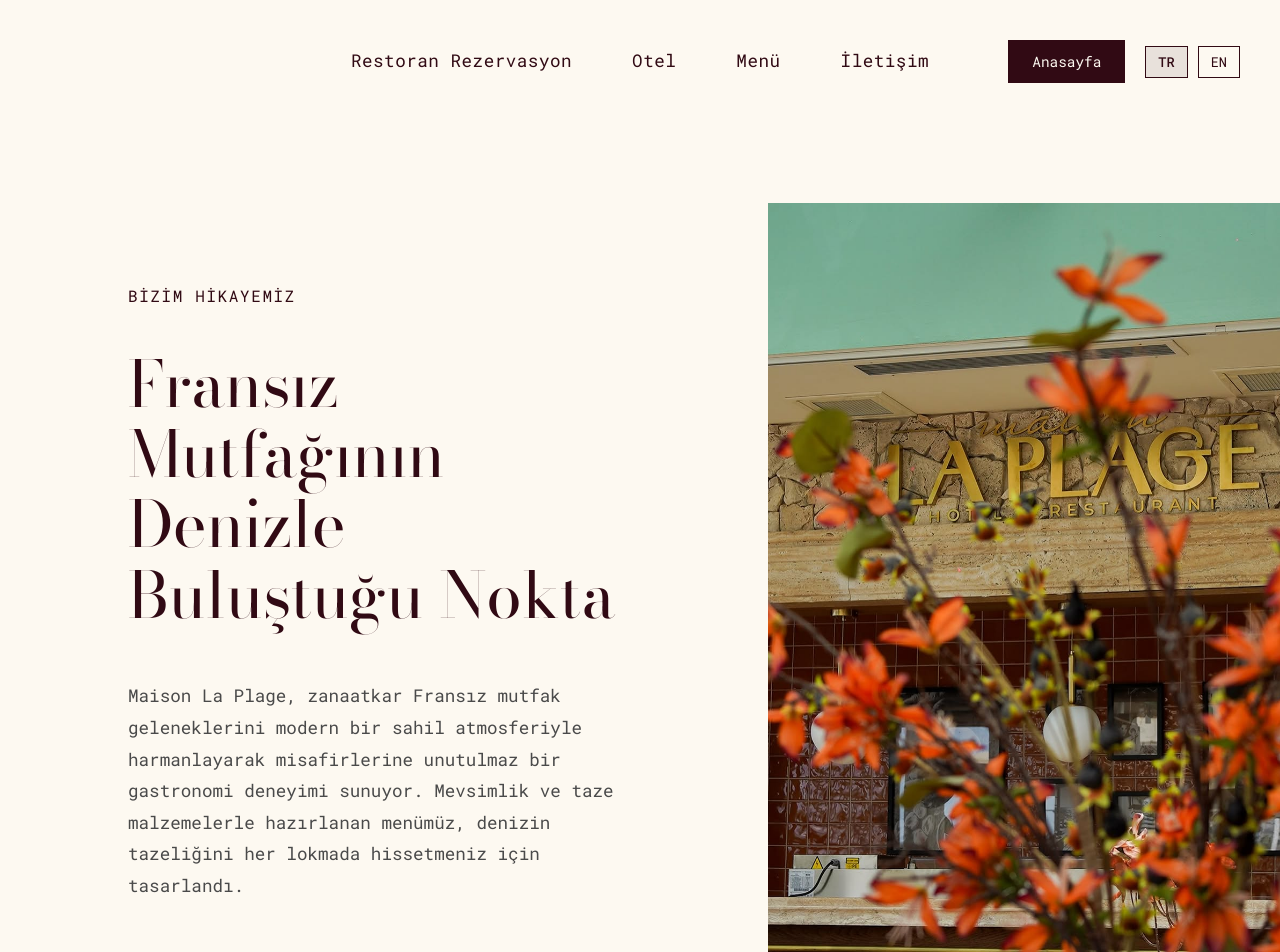
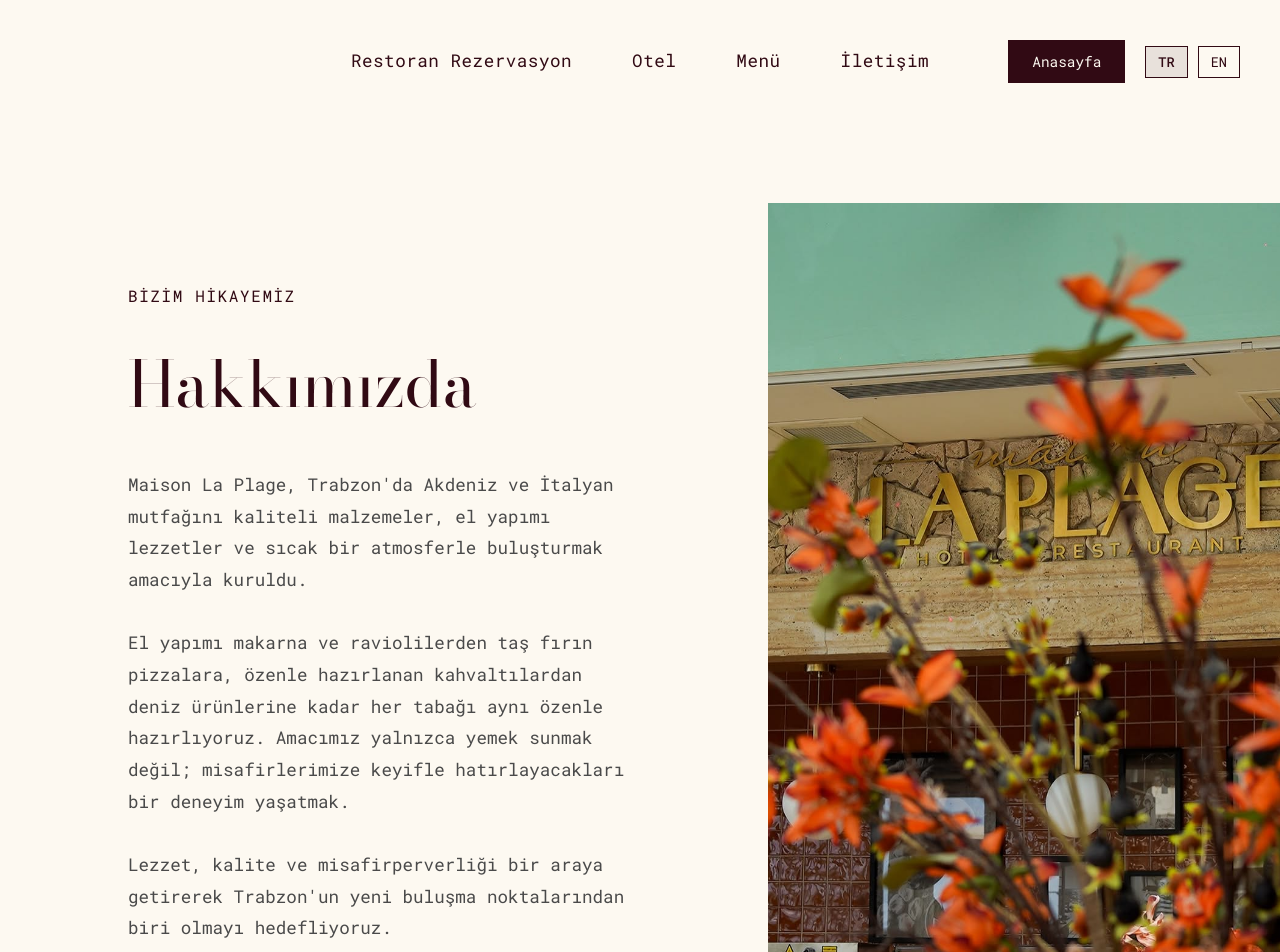
Before and after one commit to cyberatlas-baseeth/laplage, a React (Vite) app: page /about in a window 1280 px wide. Shown: the top 952 px of the page. Built offline with nearby package versions, Linux system fonts and the light colour scheme.

Commit message:
Update About page content and support multiline text

```diff
--- a/src/locales/ar/translation.json
+++ b/src/locales/ar/translation.json
@@ -36,7 +36,7 @@
   },
   "aboutPage": {
     "subtitle": "قصتنا",
-    "title": "حيث يلتقي المطبخ الفرنسي بالبحر",
-    "text": "يجمع ميزون لا بلاج بين تقاليد الطهي الفرنسية الحرفية والأجواء الساحلية الحديثة ليقدم للضيوف تجربة تذوق لا تُنسى. تم تصميم قائمتنا، المعدة بمكونات موسمية وطازجة، لتجعلك تشعر بنضارة البحر في كل قضمة."
+    "title": "معلومات عنا",
+    "text": "تأسست Maison La Plage في طرابزون للجمع بين مأكولات البحر الأبيض المتوسط والمأكولات الإيطالية مع المكونات عالية الجودة والنكهات المصنوعة يدويًا والجو الدافئ.\n\nمن المعكرونة المصنوعة يدويًا والرافيولي إلى البيتزا المخبوزة على الحجر، ومن وجبات الإفطار المعدة بعناية إلى المأكولات البحرية، نقوم بإعداد كل طبق بنفس العناية. هدفنا ليس مجرد تقديم الطعام، بل تزويد ضيوفنا بتجربة سيتذكرونها باعتزاز.\n\nمن خلال الجمع بين الذوق والجودة والضيافة، نهدف إلى أن نكون إحدى نقاط اللقاء الجديدة في طرابزون.\n\nمرحبًا بكم في Maison La Plage."
   }
 }
--- a/src/locales/en/translation.json
+++ b/src/locales/en/translation.json
@@ -36,7 +36,7 @@
   },
   "aboutPage": {
     "subtitle": "OUR STORY",
-    "title": "Where French Cuisine Meets the Sea",
-    "text": "Maison La Plage blends artisanal French culinary traditions with a modern coastal atmosphere to offer guests an unforgettable gastronomic experience. Our menu, prepared with seasonal and fresh ingredients, is designed so you can feel the freshness of the sea in every bite."
+    "title": "About Us",
+    "text": "Maison La Plage was established in Trabzon to bring together Mediterranean and Italian cuisine with quality ingredients, handmade flavors, and a warm atmosphere.\n\nFrom handmade pastas and raviolis to stone-baked pizzas, from carefully prepared breakfasts to seafood, we prepare every plate with the same care. Our goal is not just to serve food, but to provide our guests with an experience they will fondly remember.\n\nBy bringing together taste, quality, and hospitality, we aim to be one of the new meeting points of Trabzon.\n\nWelcome to Maison La Plage."
   }
 }
--- a/src/locales/tr/translation.json
+++ b/src/locales/tr/translation.json
@@ -37,7 +37,7 @@
   },
   "aboutPage": {
     "subtitle": "BİZİM HİKAYEMİZ",
-    "title": "Fransız Mutfağının Denizle Buluştuğu Nokta",
-    "text": "Maison La Plage, zanaatkar Fransız mutfak geleneklerini modern bir sahil atmosferiyle harmanlayarak misafirlerine unutulmaz bir gastronomi deneyimi sunuyor. Mevsimlik ve taze malzemelerle hazırlanan menümüz, denizin tazeliğini her lokmada hissetmeniz için tasarlandı."
+    "title": "Hakkımızda",
+    "text": "Maison La Plage, Trabzon'da Akdeniz ve İtalyan mutfağını kaliteli malzemeler, el yapımı lezzetler ve sıcak bir atmosferle buluşturmak amacıyla kuruldu.\n\nEl yapımı makarna ve raviolilerden taş fırın pizzalara, özenle hazırlanan kahvaltılardan deniz ürünlerine kadar her tabağı aynı özenle hazırlıyoruz. Amacımız yalnızca yemek sunmak değil; misafirlerimize keyifle hatırlayacakları bir deneyim yaşatmak.\n\nLezzet, kalite ve misafirperverliği bir araya getirerek Trabzon'un yeni buluşma noktalarından biri olmayı hedefliyoruz.\n\nMaison La Plage'ye hoş geldiniz."
   }
 }
--- a/src/pages/About.css
+++ b/src/pages/About.css
@@ -48,6 +48,7 @@
   font-size: 1.1rem;
   color: #4a4a4a;
   line-height: 1.8;
+  white-space: pre-wrap;
 }
 
 .about-right-side {
```
